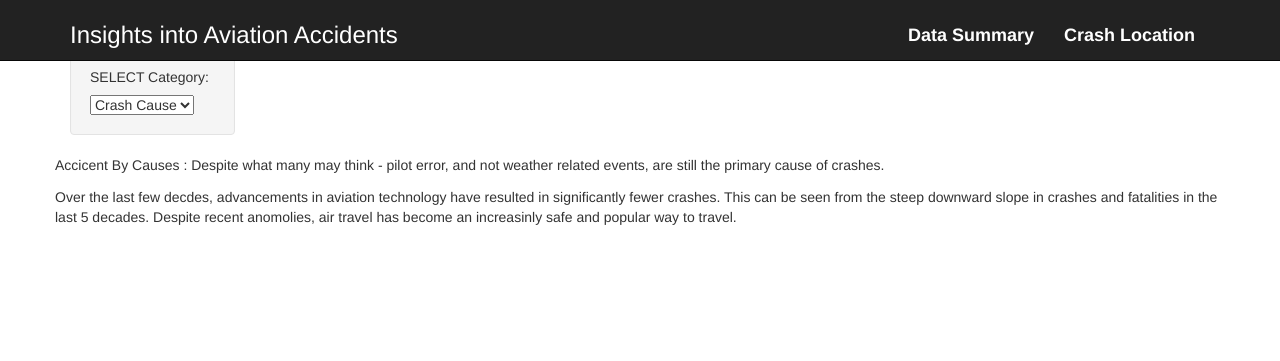
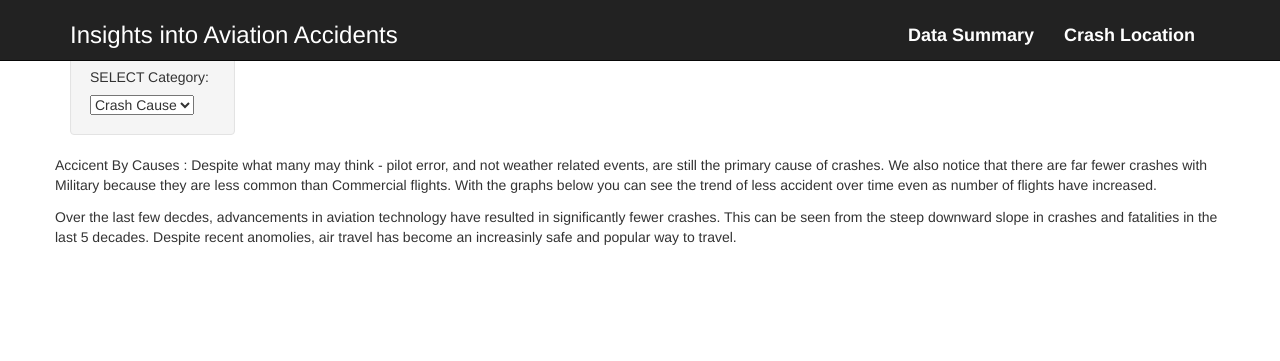
Before and after one commit to LVijayaraghavan/Aviation_Accidents, a Flask app: page / in a window 1280 px wide. Shown: the top 361 px of the page. Run offline with Flask 2, Linux system fonts and the light colour scheme; data that the repository does not hold is empty; parts of the project's set-up code (start-up, migrations or seed data) failed here and were passed over; some libraries are stand-ins or nearby versions.

Commit message:
Update to page text

```diff
--- a/Aviation_Accidents/templates/index.html
+++ b/Aviation_Accidents/templates/index.html
@@ -75,7 +75,7 @@
           </div>
         </div>
         <div class="row">
-          <p>Accicent By Causes : Despite what many may think - pilot error, and not weather related events, are still the primary cause of crashes.
+          <p>Accicent By Causes : Despite what many may think - pilot error, and not weather related events, are still the primary cause of crashes. We also notice that there are far fewer crashes with Military because they are less common than Commercial flights. With the graphs below you can see the trend of less accident over time even as number of flights have increased.
           </p>
 
         </div>
```
